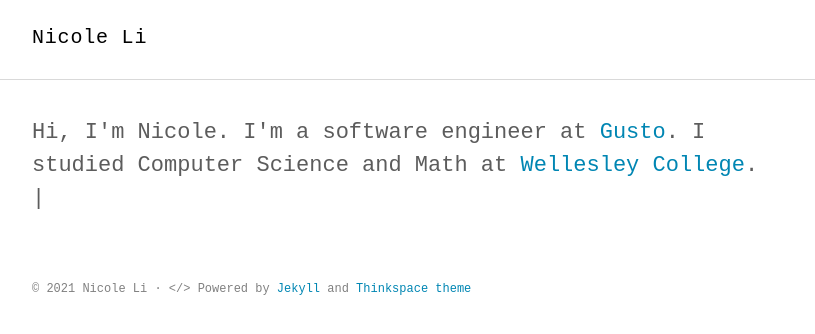
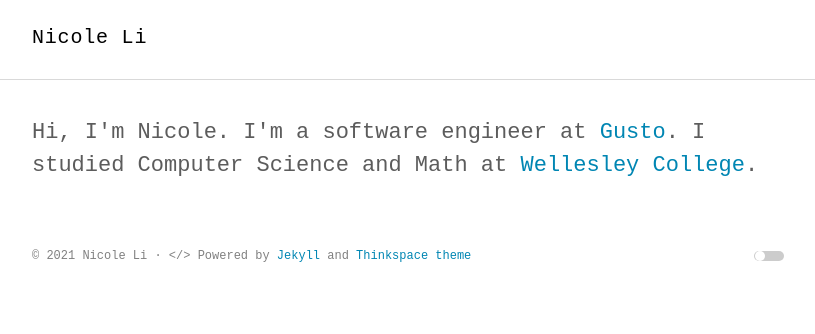
Before and after one commit to nicole-li/nicole-li.github.io, a Jekyll site: the page built from index.html, in a window 1280 px wide. Shown: the top 334 px of the page, without its empty margins (232-1047 px from the left). Built offline with Jekyll 4.4.1, drawn with Linux system fonts in a browser that asks for light colours; some web fonts are replaced.

Commit message:
test cursor and switch

```diff
--- a/_includes/footer.html
+++ b/_includes/footer.html
@@ -1,5 +1,11 @@
 <footer class="site-footer">
   <div class="container">
-    <small class="block">&copy; {{ site.time | date: '%Y' }} {{ site.author.name }} &middot; &lt;/&gt; Powered by <a href="https://jekyllrb.com/">Jekyll</a> and <a href="https://github.com/heiswayi/thinkspace">Thinkspace theme</a></small>
+    <small class="block">&copy; {{ site.time | date: '%Y' }} {{ site.author.name }} &middot; &lt;/&gt; Powered by
+      <a href="https://jekyllrb.com/">Jekyll</a> and <a href="https://github.com/heiswayi/thinkspace">Thinkspace theme</a>
+      <label class="switch" style="float: right">
+        <input type="checkbox" onclick="toggleDarkMode()" />
+        <span class="slider round"></span>
+      </label>
+    </small>
   </div>
 </footer>
--- /dev/null
+++ b/assets/scss/_extras.scss
@@ -0,0 +1,68 @@
+.dark-mode {
+    background-color: black;
+    color: white;
+  }
+  #cursor {
+    font-size: 20px;
+  }
+
+  .switch {
+    position: relative;
+    display: inline-block;
+    width: 30px;
+    height: 10px;
+    margin-top: 4px
+  }
+
+  .switch input {
+    opacity: 0;
+    width: 0;
+    height: 0;
+  }
+
+  .slider {
+    position: absolute;
+    cursor: pointer;
+    top: 0;
+    left: 0;
+    right: 0;
+    bottom: 0;
+    background-color: #ccc;
+    -webkit-transition: 0.4s;
+    transition: 0.4s;
+  }
+
+  .slider:before {
+    position: absolute;
+    content: "";
+    height: 10px;
+    width: 10px;
+    left: 1px;
+    bottom: 0px;
+    background-color: white;
+    -webkit-transition: 0.4s;
+    transition: 0.4s;
+  }
+
+  input:checked + .slider {
+    background-color: gray;
+  }
+
+  input:focus + .slider {
+    box-shadow: 0 0 1px gray;
+  }
+
+  input:checked + .slider:before {
+    -webkit-transform: translateX(18px);
+    -ms-transform: translateX(18px);
+    transform: translateX(18px);
+  }
+
+  /* Rounded sliders */
+  .slider.round {
+    border-radius: 34px;
+  }
+
+  .slider.round:before {
+    border-radius: 50%;
+  }
--- a/assets/scss/main.scss
+++ b/assets/scss/main.scss
@@ -6,3 +6,5 @@
 
 @import "layout";
 @import "syntax-highlighting";
+
+@import "extras";
```
Also changed, not shown: _includes/foot.html (+20 -0 lines).
